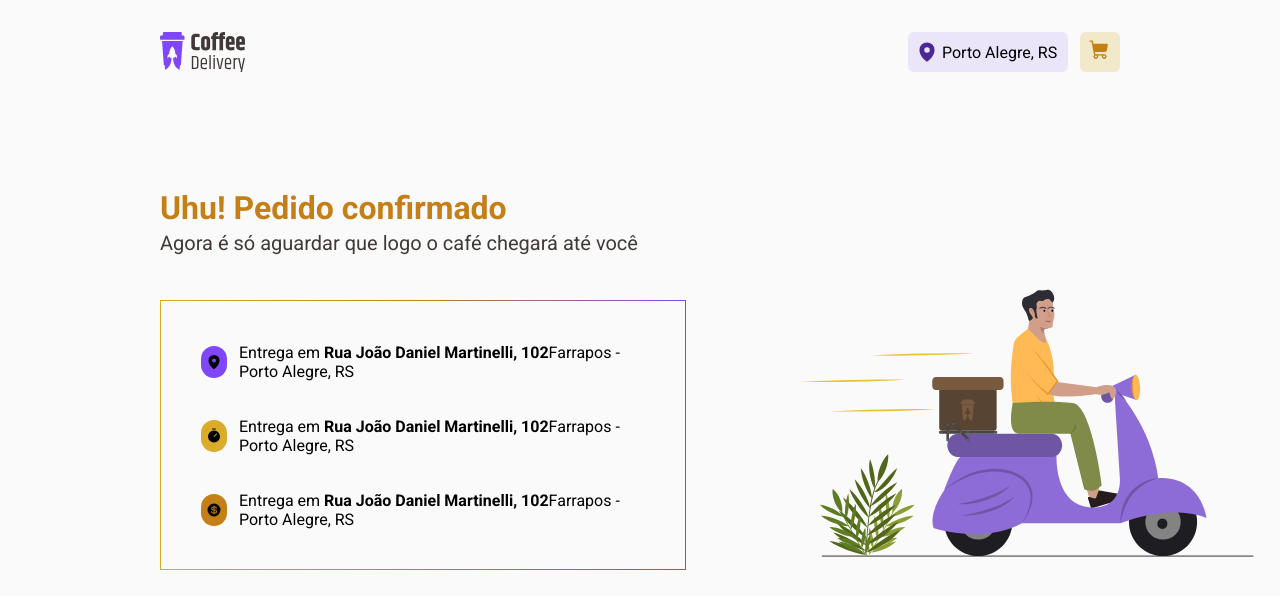
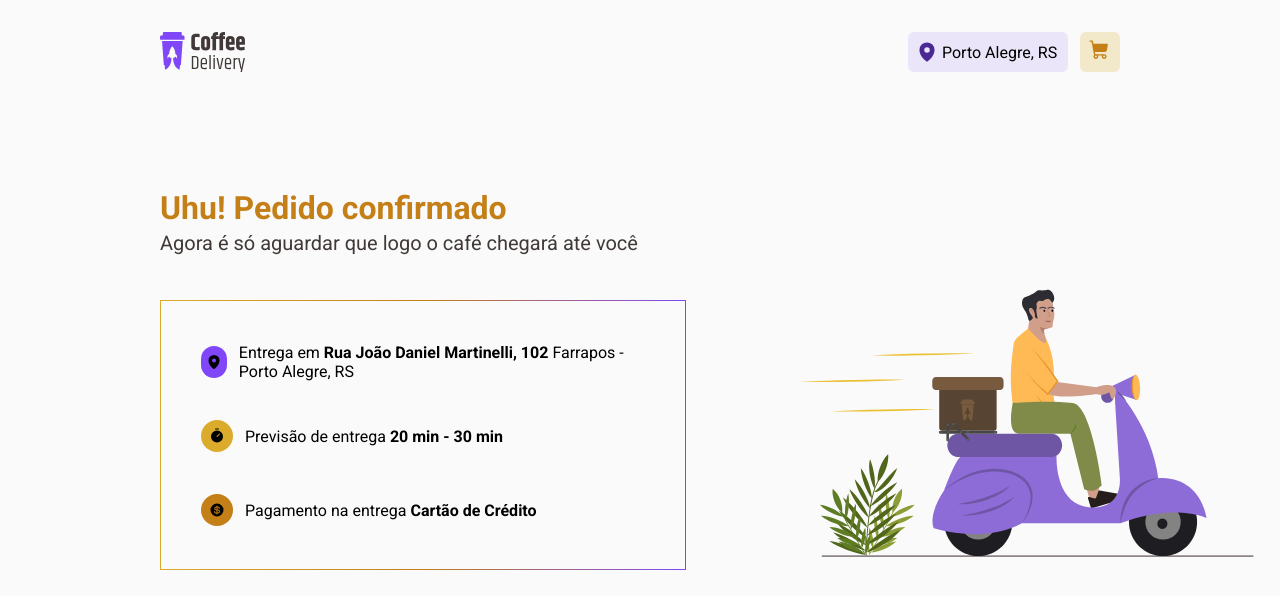
Before and after one commit to gustavobreack3257/coffe_delivery_react, a React (Vite) app: page /Payment/OrderStatus in a window 1280 px wide. Shown: the top 596 px of the page. Built offline with nearby package versions, Linux system fonts and the light colour scheme.

Commit message:
refactor: screen OrderStatus

```diff
--- a/src/screens/OrderStatus/index.tsx
+++ b/src/screens/OrderStatus/index.tsx
@@ -21,7 +21,7 @@ export function OrderStatus() {
                 </S.IconContainer>
 
                 <p>
-                  Entrega em <strong>Rua João Daniel Martinelli, 102</strong>
+                  Entrega em <strong>Rua João Daniel Martinelli, 102</strong>{' '}
                   Farrapos - Porto Alegre, RS
                 </p>
               </S.IconContentContainer>
@@ -34,8 +34,7 @@ export function OrderStatus() {
                 </S.IconContainer>
 
                 <p>
-                  Entrega em <strong>Rua João Daniel Martinelli, 102</strong>
-                  Farrapos - Porto Alegre, RS
+                  Previsão de entrega <strong>20 min - 30 min</strong>
                 </p>
               </S.IconContentContainer>
             </S.IconsInfoContainer>
@@ -47,8 +46,7 @@ export function OrderStatus() {
                 </S.IconContainer>
 
                 <p>
-                  Entrega em <strong>Rua João Daniel Martinelli, 102</strong>
-                  Farrapos - Porto Alegre, RS
+                  Pagamento na entrega <strong>Cartão de Crédito</strong>
                 </p>
               </S.IconContentContainer>
             </S.IconsInfoContainer>
```
